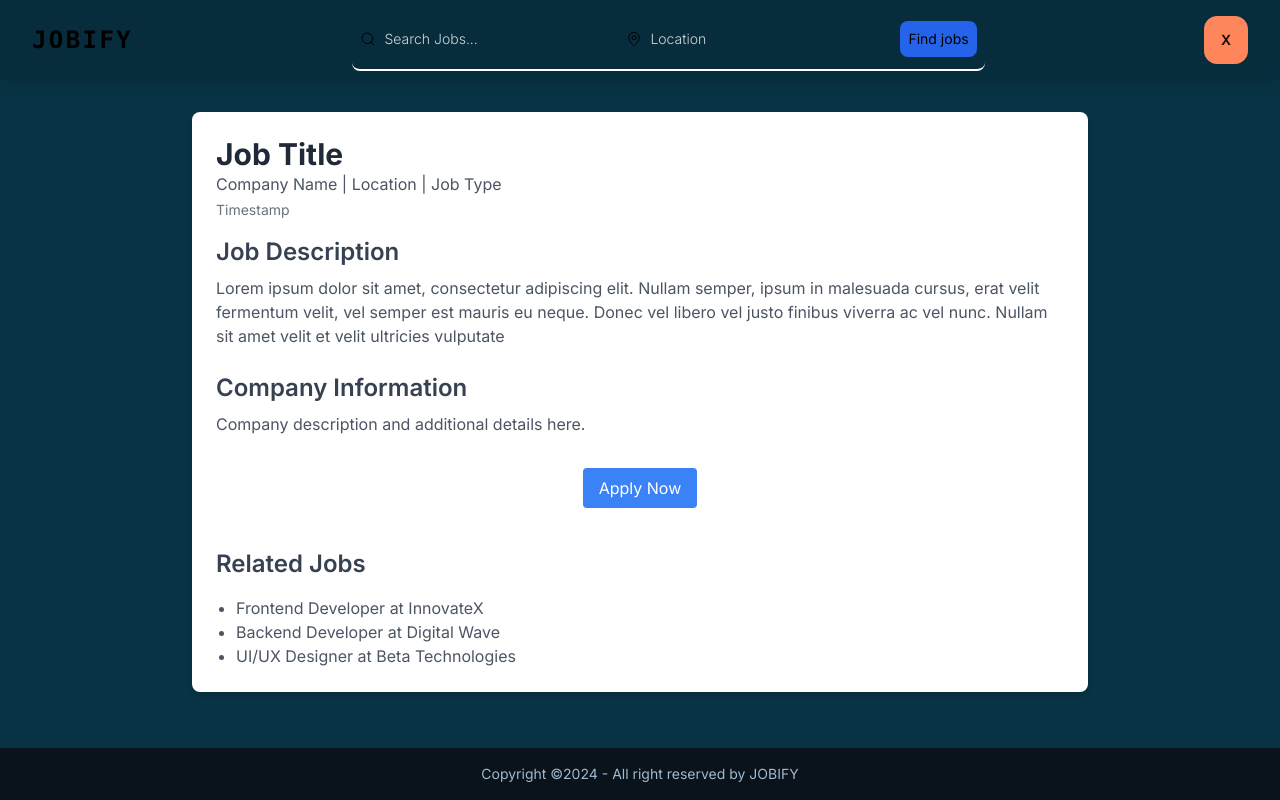
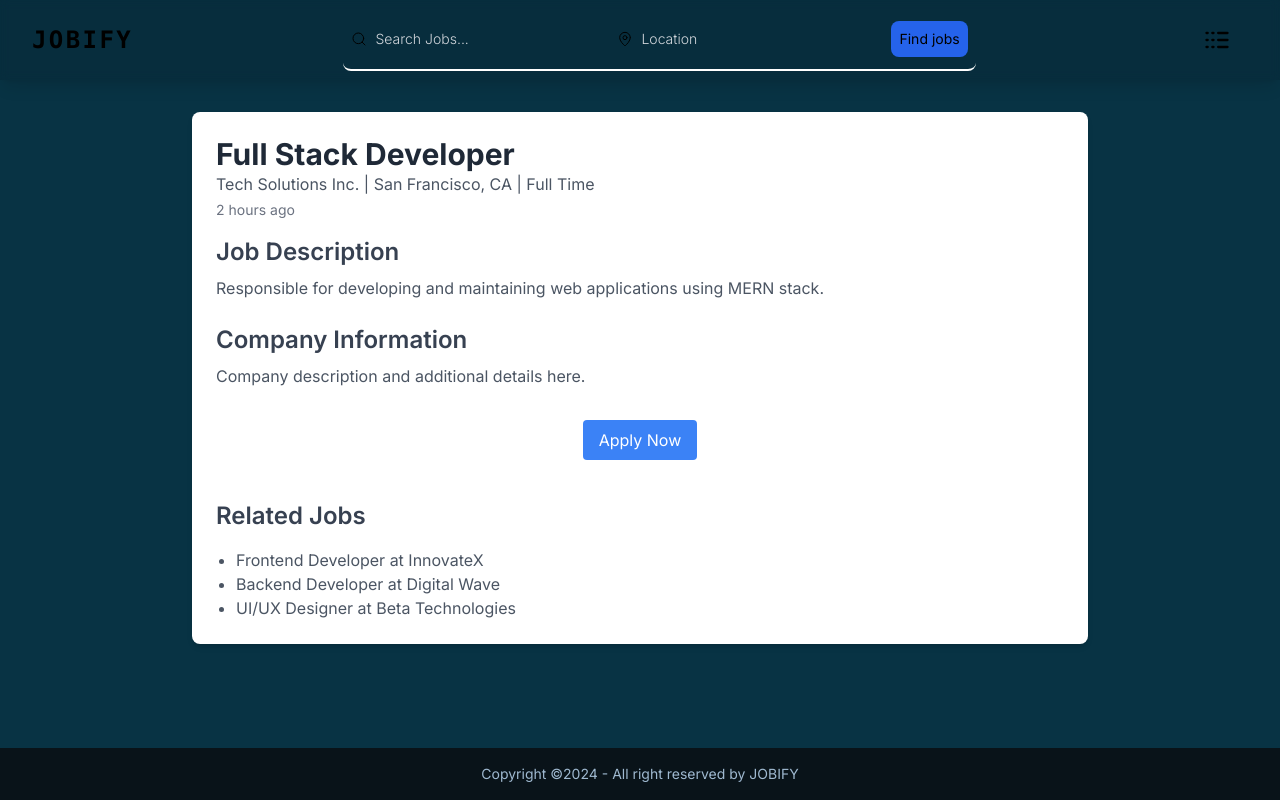
Before and after one commit to tilak-dev/next_job_application, a Next.js app: page /jobs/1 in a window 1280 px wide. Built offline with nearby package versions, Linux system fonts and the light colour scheme.

Commit message:
ui part almost done

```diff
--- a/src/app/(app)/jobs/[id]/page.tsx
+++ b/src/app/(app)/jobs/[id]/page.tsx
@@ -1,46 +1,67 @@
-import React from 'react'
+"use client";
+import { useParams, useRouter } from "next/navigation";
+import React from "react";
+import jobData from "@/cardData.json";
 
-const job = {
-  job_title : "Job Title",
-  company_name : "Company Name",
-  location : "Location",
-  job_type : "Job Type",
-  time_stamp : "Timestamp",
-  job_description : "Lorem ipsum dolor sit amet, consectetur adipiscing elit. Nullam semper, ipsum in malesuada cursus, erat velit fermentum velit, vel semper est mauris eu neque. Donec vel libero vel justo finibus viverra ac vel nunc. Nullam sit amet velit et velit ultricies vulputate"
+
+function IdPage() {
+  const router = useRouter()
+  const params = useParams();
+  const { id } = params;
+  const handleOnClick = ()=>{
+    router.push('/jobs')
   }
 
-function IdPage() {
+  // fetch the job data from an API using the id parameter
+  try {
+    const job = jobData.find((job) => job.key.toString() === id);
+    if (!job) {
+      return <div>Job not found</div>;
+    }
+    // render the job data on the page
     return (
-    <div className='max-w-4xl mx-auto p-6 bg-white shadow-md rounded-lg mt-8 mb-6
-    '>
+      <div
+        className="max-w-4xl mx-auto p-6 bg-white shadow-md rounded-lg mt-8 mb-6
+    "
+      >
         <div className="mb-4">
           <h1 className="text-3xl font-bold text-gray-800">{job.job_title}</h1>
-        <p className="text-gray-600">{job.company_name} | {job.location} | {job.job_type}</p>
+          <p className="text-gray-600">
+            {job.company_name} | {job.location} | {job.job_type}
+          </p>
           <p className="text-gray-500 text-sm mt-1">{job.time_stamp}</p>
         </div>
 
         {/* Job Description */}
         <div className="mb-6">
-        <h2 className="text-2xl font-semibold text-gray-700 mb-2">Job Description</h2>
+          <h2 className="text-2xl font-semibold text-gray-700 mb-2">
+            Job Description
+          </h2>
           <p className="text-gray-600">{job.job_description}</p>
         </div>
 
         {/* Company Information */}
         <div className="mb-6">
-        <h2 className="text-2xl font-semibold text-gray-700 mb-2">Company Information</h2>
-        <p className="text-gray-600">Company description and additional details here.</p>
+          <h2 className="text-2xl font-semibold text-gray-700 mb-2">
+            Company Information
+          </h2>
+          <p className="text-gray-600">
+            Company description and additional details here.
+          </p>
         </div>
 
         {/* Apply Section */}
         <div className="text-center mt-8">
-        <button className="bg-blue-500 text-white py-2 px-4 rounded hover:bg-blue-600">
+          <button className="bg-blue-500 text-white py-2 px-4 rounded hover:bg-blue-600" onClick={handleOnClick}>
             Apply Now
           </button>
         </div>
 
         {/* Related Jobs Section */}
         <div className="mt-10">
-        <h2 className="text-2xl font-semibold text-gray-700 mb-4">Related Jobs</h2>
+          <h2 className="text-2xl font-semibold text-gray-700 mb-4">
+            Related Jobs
+          </h2>
           {/* Add related job listings here */}
           <ul className="list-disc ml-5 text-gray-600">
             <li>Frontend Developer at InnovateX</li>
@@ -49,7 +70,10 @@ function IdPage() {
           </ul>
         </div>
       </div>
-  )
+    );
+  } catch (error) {
+    return;
+  }
 }
 
-export default IdPage
+export default IdPage;
--- a/src/app/(app)/jobs/page.tsx
+++ b/src/app/(app)/jobs/page.tsx
@@ -1,25 +1,14 @@
 "use client";
 import JobCard from "@/components/JobCard";
-import React, { useEffect, useState } from "react";
-import Pagination from "@/components/Pagination";
+// import Pagination from "@/components/Pagination";
 import jobData from "@/cardData.json";
-import axios from "axios";
-
-interface JobData {
-  data: [
-    {
-      company_name: string;
-      job_title: string;
-      job_type: string;
-      experience_level: string;
-      job_description: string;
-      time_stamp: string;
-      location: string;
-    }
-  ];
-}
+import { useRouter } from "next/navigation";
 
 export default function page() {
+  const router = useRouter();
+  const handleOnChangePage = (id: number) => {
+    router.push(`/jobs/${id}`);
+  };
   return (
     <div className="text-white px-3">
       <div className="flex justify-between py-8 px-5 items-center">
@@ -30,8 +19,9 @@ export default function page() {
       </div>
       <div className="grid md:grid-cols-2 grid-cols-1 lg:grid-cols-3  ">
         {jobData.map((job) => (
+          <div key={job.key} onClick={() => handleOnChangePage(job.key)}>
             <JobCard
-            key={job.key}
+
               time_stamp={job.time_stamp}
               company_name={job.company_name}
               job_description={job.job_description}
@@ -40,11 +30,12 @@ export default function page() {
               job_type={job.job_type}
               location={job.location}
             />
+          </div>
         ))}
       </div>
-      <div className="">
+      {/* <div className="">
         <Pagination data={jobData} />
-      </div>
+      </div> */}
     </div>
   );
 }
--- a/src/app/page.tsx
+++ b/src/app/page.tsx
@@ -1,7 +1,9 @@
+"use client"
 import { FileText, BookOpen, Users } from "lucide-react"; // Import Lucide icons
 import { data } from "@/data";
 import Card from "@/components/Card";
 import Footer from "@/components/Footer";
+import { useRouter } from "next/navigation";
 
 const icons: { [key: string]: JSX.Element } = {
   "<FileText />": <FileText  />,
@@ -10,6 +12,10 @@ const icons: { [key: string]: JSX.Element } = {
 };
 
 export default function Home() {
+  const router = useRouter()
+  const handleOnJobs =()=>{
+    router.push('/jobs')
+  }
   return (
     <main className=" bg-cyan-950 relative min-h-screen flex flex-col ">
       <div className="flex flex-col justify-center items-center py-20 px-10">
@@ -23,7 +29,7 @@ export default function Home() {
             opportunities tailored to your skills and aspirations.
           </p>
           <div className="h-8">
-            <button className=" py-2.5 px-3.5 bg-[#5046e6] hover:bg-blue-800 transition-all ease-in-out duration-300 hover:px-4 hover:py-3 hover:text-sm text-xs rounded-2xl hover:rounded-3xl">
+            <button className=" hover:bg-[#5046e6] border-[#5046e6] border-[2px] transition-all ease-in-out duration-300 px-4 py-3 hover:text-sm text-xs rounded-3xl hover:rounded-3xl" onClick={handleOnJobs}>
               Explore Jobs
             </button>
           </div>
--- a/src/components/Navbar.tsx
+++ b/src/components/Navbar.tsx
@@ -1,13 +1,19 @@
-import { MapPin, Search } from "lucide-react";
-import React from "react";
+import { CircleX, Logs, MapPin, Search } from "lucide-react";
+import { useRouter } from "next/navigation";
+import React, { useState } from "react";
 
 function Navbar() {
+  const  [open,setOpen] = useState(false)
+  const router  = useRouter()
+  const handleOnHome =()=>{
+    router.push('/')
+  }
   return (
     <div
       className="h-20 w-screen flex flex-row
      justify-between items-center px-8 backdrop-blur-sm bg-transparent/10 shadow-lg "
     >
-      <div className="font-mono font-extrabold text-2xl tracking-widest">JOBIFY</div>
+      <div className="font-mono font-extrabold text-2xl tracking-widest cursor-pointer" onClick={handleOnHome}>JOBIFY</div>
       <div className=" items-center bg-transparent  justify-between gap-2 border-white rounded-lg border-b-2 p-2 hidden md:flex ">
         <div className="flex">
           <div className="flex items-center">
@@ -27,8 +33,8 @@ function Navbar() {
           <input id="my-drawer" type="checkbox" className=" drawer-toggle" />
           <div className="drawer-content ">
             {/* Page content here */}
-            <label htmlFor="my-drawer" className="btn btn-primary ">
-              X
+            <label htmlFor="my-drawer" className="btn rounded-3xl btn-ghost ">
+            <Logs size={28} />
             </label>
           </div>
           <div className=" drawer-side">
```
Lines whose indentation alone changed are shown as unchanged.
